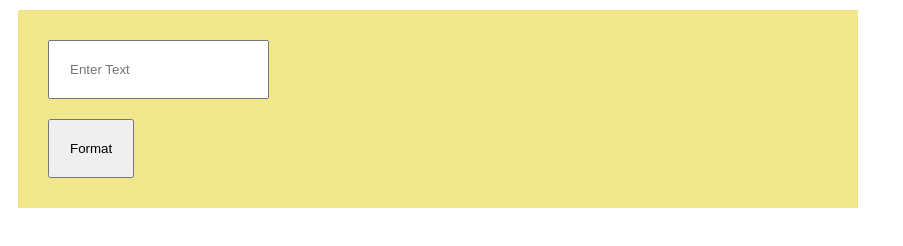
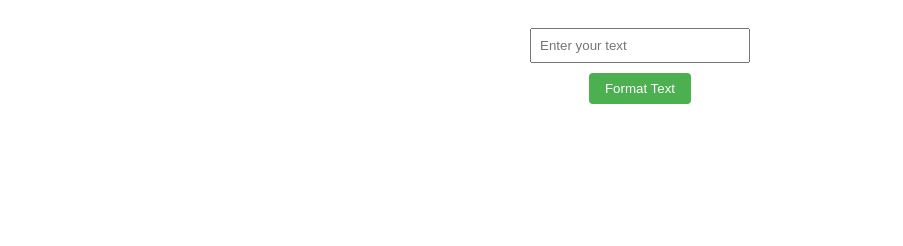
Before and after one commit to HembenDev/Text-Formatter, a plain HTML site: page index.html in a window 1280 px wide. Shown: the whole page, without its empty margins (0-903 px from the left). Drawn offline with Linux system fonts and the light colour scheme.

Commit message:
index.html

```diff
--- a/index.html
+++ b/index.html
@@ -5,43 +5,60 @@
     <meta name="viewport" content="width=device-width, initial-scale=1.0">
     <title>Text Formatter</title>
     <style>
-
-    #container{
-      max-width: 800px;
+        body {
+            font-family: Arial, sans-serif;
+            display: flex;
+            flex-direction: column;
+            align-items: center;
+            gap: 10px;
             padding: 20px;
-      margin: 10px;
-      background-color: khaki;
         }
-    input, button{
-      padding: 20px;
-      margin: 10px;
+        input[type="text"] {
+            padding: 8px;
+            width: 200px;
         }
-    #messageBox{
-      background-color: green;
+        button {
+            padding: 8px 16px;
+            cursor: pointer;
+            background-color: #4CAF50;
             color: white;
+            border: none;
+            border-radius: 4px;
+        }
+        button:hover {
+            background-color: #45a049;
+        }
+        #output {
+            margin-top: 20px;
+            padding: 10px;
         }
     </style>
 </head>
 <body>
-  <div id="container">
-    <input type="text" id="inputText" placeholder="Enter Text">
-    <br>
-    <button id="btn">Format</button>
-    <div id="messageBox"></div>
-  </div>
-
+    <input type="text" id="textInput" placeholder="Enter your text">
+    <button onclick="formatText()">Format Text</button>
+    <div id="output"></div>
 
     <script>
-    const button = document.getElementById('btn');
-    const msgDiv = document.getElementById('messageBox');
-    const inputBox = document.getElementById('inputText');
+        function formatText() {
+            // Get the input text
+            const inputText = document.getElementById('textInput').value;
 
-    function displayText(){
-      const newElement = document.createElement('h1')
-      newElement.innerHTML = inputBox
+            // Check if input is empty
+            if (!inputText) {
+                alert('Please enter some text!');
+                return;
             }
 
-    button.addEventListener('click', displayText())
+            // Get the output div
+            const outputDiv = document.getElementById('output');
+
+            // Format the text: bold, uppercase, and change background color
+            outputDiv.innerHTML = inputText.toUpperCase();
+            outputDiv.style.fontWeight = 'bold';
+            outputDiv.style.backgroundColor = '#e6f3ff'; // Light blue background
+            outputDiv.style.padding = '10px';
+        }
     </script>
 </body>
 </html>
```
Lines whose indentation alone changed are shown as unchanged.
